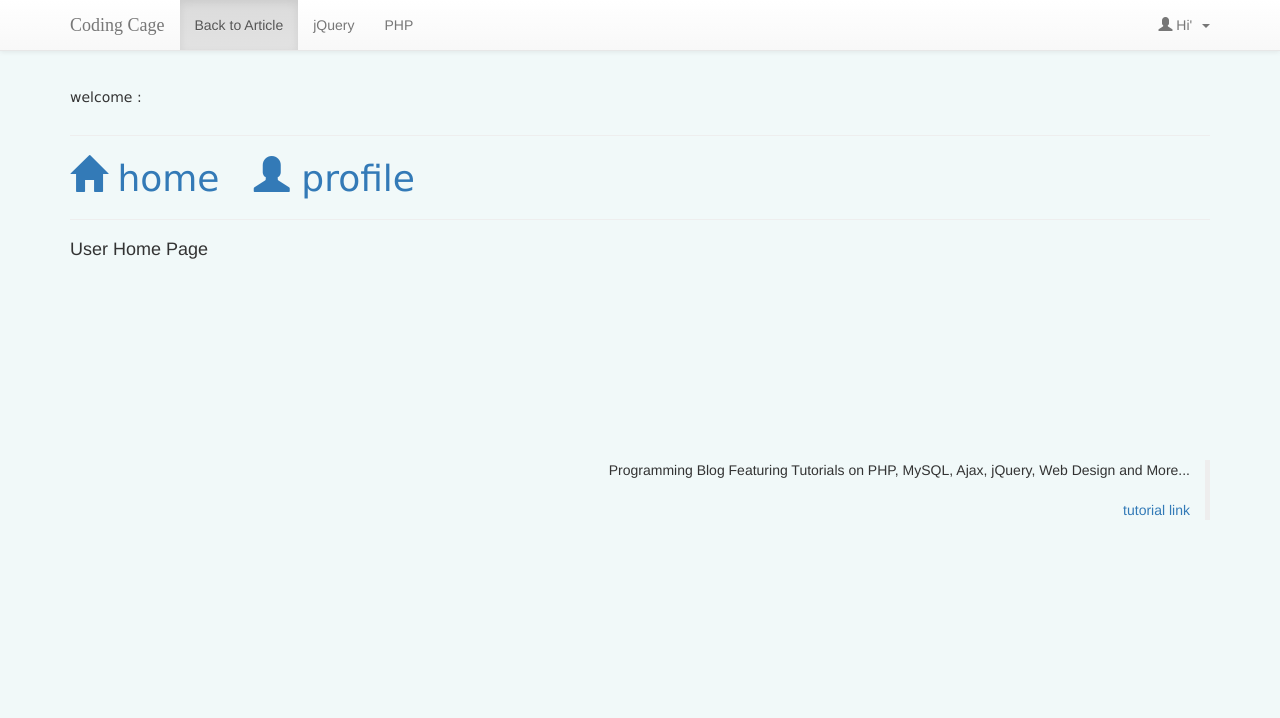
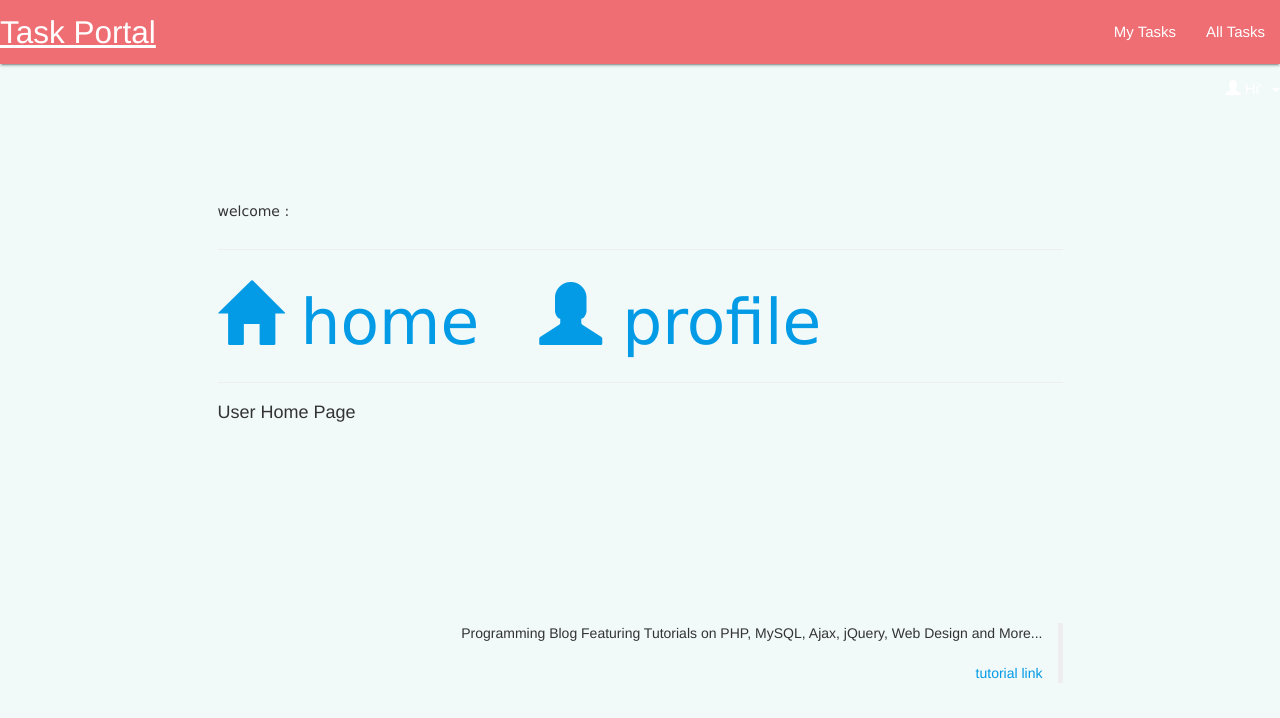
Before and after one commit to PSandeepSandy/task-portal, a PHP site: page /home.php in a window 1280 px wide. Shown: the top 718 px of the page. Run offline with PHP 8.4, Linux system fonts and the light colour scheme; a user stored in the database is signed in; data that the repository does not hold is empty.

Commit message:
basic styling styling of navbar

```diff
--- a/portal/home.php
+++ b/portal/home.php
@@ -21,29 +21,27 @@
 <link href="bootstrap/css/bootstrap.min.css" rel="stylesheet" media="screen">
 <link href="bootstrap/css/bootstrap-theme.min.css" rel="stylesheet" media="screen">
 <script type="text/javascript" src="jquery-1.11.3-jquery.min.js"></script>
+
+<link rel="stylesheet" href="https://cdnjs.cloudflare.com/ajax/libs/materialize/0.100.1/css/materialize.min.css">
+
+<script src="https://cdnjs.cloudflare.com/ajax/libs/materialize/0.100.1/js/materialize.min.js"></script>
+
+
 <link rel="stylesheet" href="style.css" type="text/css"  />
 <title>welcome - <?php print($userRow['user_email']); ?></title>
 </head>
 
 <body>
 
-<nav class="navbar navbar-default navbar-fixed-top">
-      <div class="container">
-        <div class="navbar-header">
-          <button type="button" class="navbar-toggle collapsed" data-toggle="collapse" data-target="#navbar" aria-expanded="false" aria-controls="navbar">
-            <span class="sr-only">Toggle navigation</span>
-            <span class="icon-bar"></span>
-            <span class="icon-bar"></span>
-            <span class="icon-bar"></span>
-          </button>
-          <a class="navbar-brand" href="http://www.codingcage.com">Coding Cage</a>
+
+<nav>
+    <div class="nav-wrapper">
+      <a href="#" class="brand-logo">Task Portal</a>
+      <ul id="nav-mobile" class="right hide-on-med-and-down">
+        <li><a href="sass.html">My Tasks</a></li>
+        <li><a href="badges.html">All Tasks</a></li>
+      </ul>
     </div>
-        <div id="navbar" class="navbar-collapse collapse">
-          <ul class="nav navbar-nav">
-            <li class="active"><a href="http://www.codingcage.com/2015/04/php-login-and-registration-script-with.html">Back to Article</a></li>
-            <li><a href="http://www.codingcage.com/search/label/jQuery">jQuery</a></li>
-            <li><a href="http://www.codingcage.com/search/label/PHP">PHP</a></li>
-          </ul>
     <ul class="nav navbar-nav navbar-right">
 
             <li class="dropdown">
@@ -55,7 +53,7 @@
               </ul>
             </li>
           </ul>
-        </div><!--/.nav-collapse -->
+        </div>
       </div>
     </nav>
 
```
Lines whose indentation alone changed are shown as unchanged.
